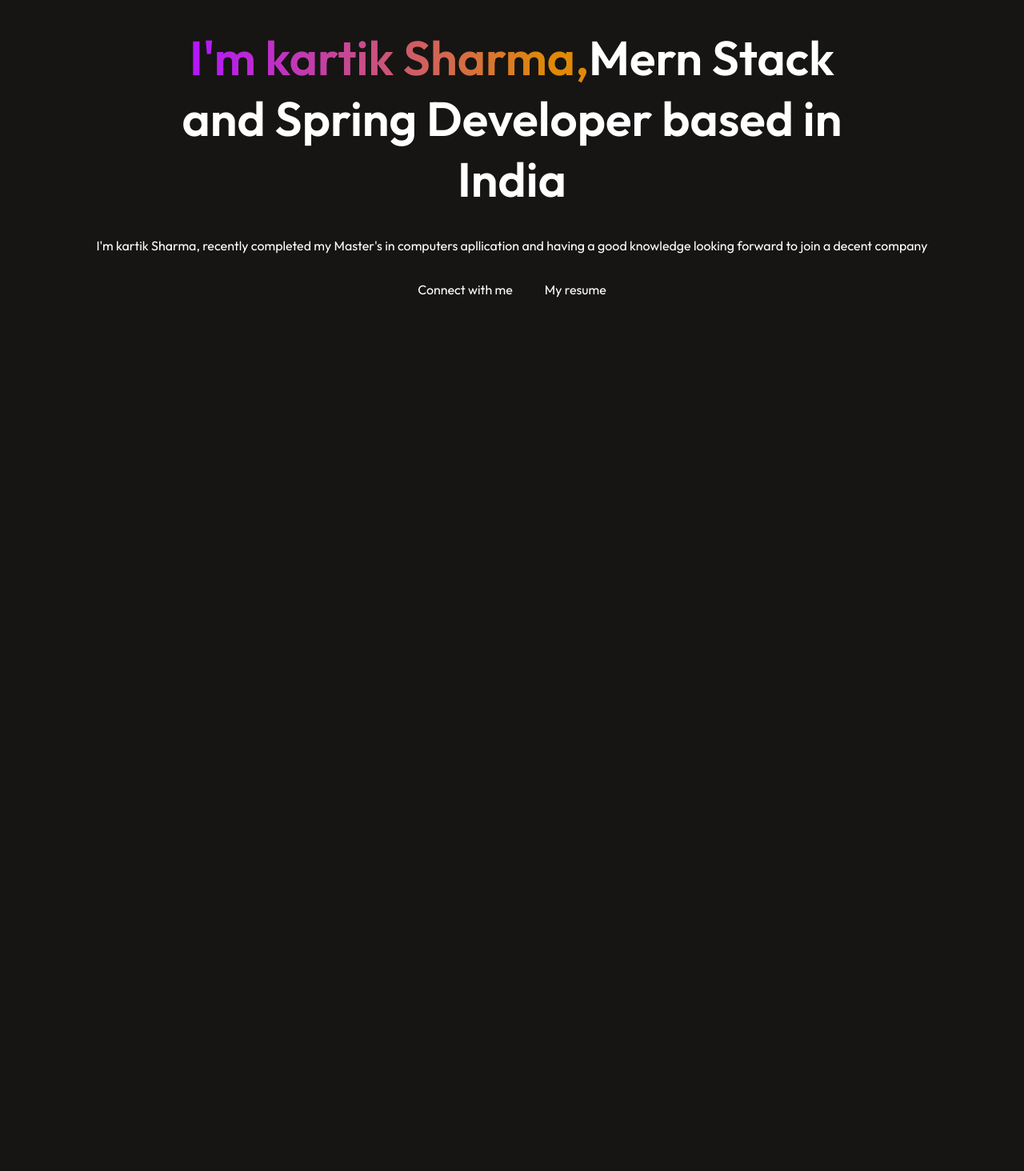
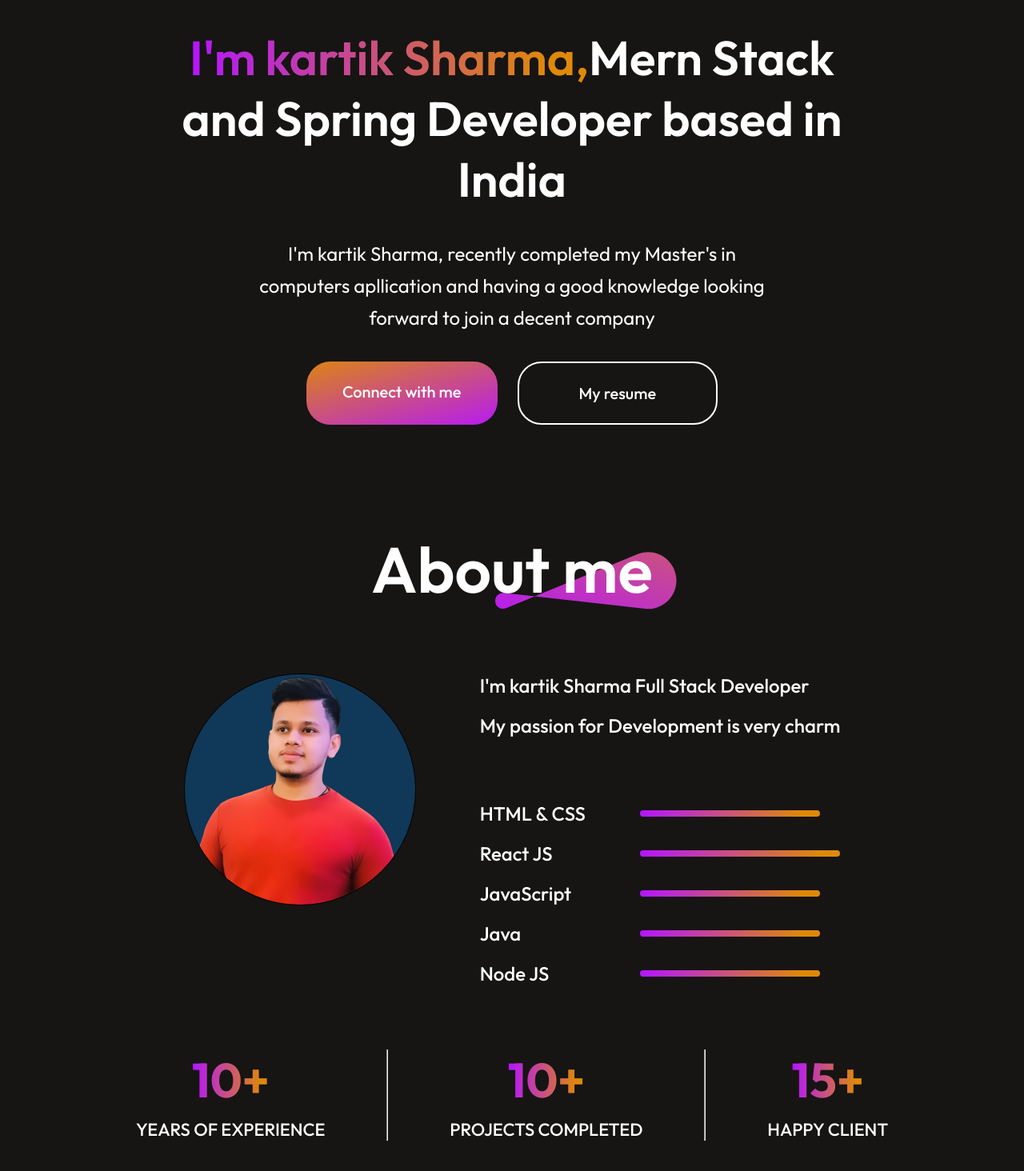
Before and after one commit to kartiksam/portfolio, a React (Create React App) app in the folder frontend/: page / in a window 1280 px wide. Shown: the part 388-1852 px from the top of the page at 80% size. Before the commit the page ends 820 px from the top, so only its background shows below. Built offline with nearby package versions, Linux system fonts and the light colour scheme.

Commit message:
about section created

```diff
--- a/frontend/src/App.js
+++ b/frontend/src/App.js
@@ -1,12 +1,14 @@
 import React from "react";
 import Navbar from "./components/Navbar/Navbar";
 import Hero from "./components/Hero/Hero";
+import About from "./components/About/About";
 
 const App = () => {
   return (
     <div>
       <Navbar></Navbar>
       <Hero></Hero>
+      <About />
     </div>
   );
 };
--- /dev/null
+++ b/frontend/src/components/About/About.css
@@ -0,0 +1,98 @@
+.about {
+  display: flex;
+  flex-direction: column;
+  align-items: center;
+  justify-content: center;
+  gap: 80px;
+  margin: 80px 170px;
+}
+.about-title {
+  position: relative;
+}
+.about-title h1 {
+  padding: 0px 30px;
+  font-size: 80px;
+  font-weight: 600;
+}
+
+/* pattern image behind the title */
+.about-title img {
+  position: absolute;
+  bottom: 0;
+  right: 0;
+  z-index: -1;
+}
+.about-sections .left img {
+  width: 3in; /* 2 inches wide */
+  height: 3in; /* 2 inches tall */
+  border: 1px solid #000; /* Optional: border to visualize the photo size */
+  object-fit: cover; /* Ensures the image covers the specified area */
+  border-radius: 50%; /* Rounded corners, adjust as needed */
+  margin-left: 0%;
+}
+.about-sections {
+  display: flex;
+  gap: 80px;
+}
+.right {
+  display: flex;
+  flex-direction: column;
+  gap: 80px;
+}
+.para {
+  display: flex;
+  flex-direction: column;
+  gap: 20px;
+  font-size: 24px;
+  font-weight: 500;
+}
+.about-skills {
+  display: flex;
+  flex-direction: column;
+  gap: 20px;
+}
+.about-skill {
+  display: flex;
+  gap: 50px;
+  align-items: center;
+  transition: 0.3s;
+}
+.about-skill p {
+  min-width: 150px;
+  font-size: 24px;
+  font-weight: 500;
+}
+.about-skill hr {
+  outline: none;
+  border: none;
+  width: 50%;
+  height: 8px;
+  border-radius: 50px;
+  background: linear-gradient(270deg, #df8908 10%, #b415ff 100%);
+}
+.about-achievements {
+  display: flex;
+  width: 100%;
+  justify-content: space-between;
+  margin-bottom: 80px;
+}
+.about-achievment {
+  display: flex;
+  flex-direction: column;
+  align-items: center;
+  gap: 10px;
+  transition: 0.5s;
+}
+/* one main div and if not given div inside then aplly flex to main diuv all ele will flex so thats why we used internal divs as well and give main div to flex so that all data isnide inner div flex and that inside div you can use diff styling */
+.about-achievment h1 {
+  font-size: 60px;
+  font-weight: 700;
+  background: linear-gradient(270deg, #df8908 10%, #b415ff 100%);
+  background-clip: text;
+  -webkit-background-clip: text;
+  -webkit-text-fill-color: transparent;
+}
+.about-achievment p {
+  font-size: 22px;
+  font-weight: 500;
+}
--- /dev/null
+++ b/frontend/src/components/About/About.js
@@ -0,0 +1,61 @@
+import React from "react";
+import "./About.css";
+import theme_pattern from "../../assets/theme_pattern.svg";
+import profile_img from "../../assets/profile_img.png";
+const About = () => {
+  return (
+    <div className="about">
+      <div className="about-title">
+        <h1>About me</h1>
+        <img src={theme_pattern} alt="theme_pattern" />
+      </div>
+      <div className="about-sections">
+        <div className="left">
+          <img src={profile_img} alt="" />
+        </div>
+        <div className="right">
+          <div className="para">
+            <p>I'm kartik Sharma Full Stack Developer</p>
+            <p>My passion for Development is very charm</p>
+          </div>
+          <div className="about-skills">
+            <div className="about-skill">
+              {/* hr for progress bar of each skill */}
+              <p>HTML & CSS</p> <hr style={{ width: "50%" }} />
+            </div>
+            <div className="about-skill">
+              <p>React JS</p> <hr style={{ width: "60%" }} />
+            </div>
+            <div className="about-skill">
+              <p>JavaScript</p> <hr style={{ width: "50%" }} />
+            </div>
+            <div className="about-skill">
+              <p>Java</p> <hr style={{ width: "50%" }} />
+            </div>
+            <div className="about-skill">
+              <p>Node JS</p> <hr style={{ width: "50%" }} />
+            </div>
+          </div>
+        </div>
+      </div>
+      <div className="about-achievements">
+        <div className="about-achievment">
+          <h1>10+</h1>
+          <p>YEARS OF EXPERIENCE</p>
+        </div>
+        <hr />
+        <div className="about-achievment">
+          <h1>10+</h1>
+          <p>PROJECTS COMPLETED</p>
+        </div>
+        <hr />
+        <div className="about-achievment">
+          <h1>15+</h1>
+          <p>HAPPY CLIENT</p>
+        </div>
+      </div>
+    </div>
+  );
+};
+
+export default About;
--- a/frontend/src/components/Hero/Hero.css
+++ b/frontend/src/components/Hero/Hero.css
@@ -11,10 +11,7 @@
   flex-direction: column;
   gap: 35px;
 }
-.hero-action {
-  display: flex;
-  gap: 40px;
-}
+
 .hero h1 {
   text-align: center;
   width: 70%;
@@ -27,3 +24,38 @@
   -webkit-backdrop-clip: text;
   -webkit-text-fill-color: transparent;
 }
+.hero p {
+  width: 50%;
+  text-align: center;
+  font-size: 24px;
+  line-height: 40px;
+}
+.hero-action {
+  display: flex;
+  gap: 40px;
+  gap: 25px;
+  font-size: 24px;
+  font-weight: 500;
+  /* if not give this then this will touc the bottom so given bottom margi then not same in footer one class main div give flex all will be horizontal thats why we give div inside left right and center and then give mian css then that all item in flex and aplly any div flex for inner styling */
+  margin-bottom: 50px;
+}
+.hero-connect {
+  padding: 25px 45px;
+  border-radius: 30px;
+  background: linear-gradient(164deg, #df8908 -5.09%, #b415ff 106.28%);
+  cursor: pointer;
+  font-size: 20px;
+}
+.hero-resume {
+  padding: 25px 75px;
+  border-radius: 30px;
+  border: 2px solid #fff;
+  cursor: pointer;
+  font-size: 20px;
+}
+.hero-resume:hover {
+  border-color: #b415ff;
+}
+.hero-connect:hover {
+  border: 2px solid white;
+}
--- a/frontend/src/components/Hero/Hero.js
+++ b/frontend/src/components/Hero/Hero.js
@@ -11,9 +11,9 @@ const Hero = () => {
         India
       </h1>
       <p>
-        <span>I'm kartik Sharma,</span> recently completed my Master's in
-        computers apllication and having a good knowledge looking forward to
-        join a decent company
+        I'm kartik Sharma, recently completed my Master's in computers
+        apllication and having a good knowledge looking forward to join a decent
+        company
       </p>
       <div className="hero-action">
         {/* genrally isnside div img,h1 tags  but here only div and inside content*/}
```
